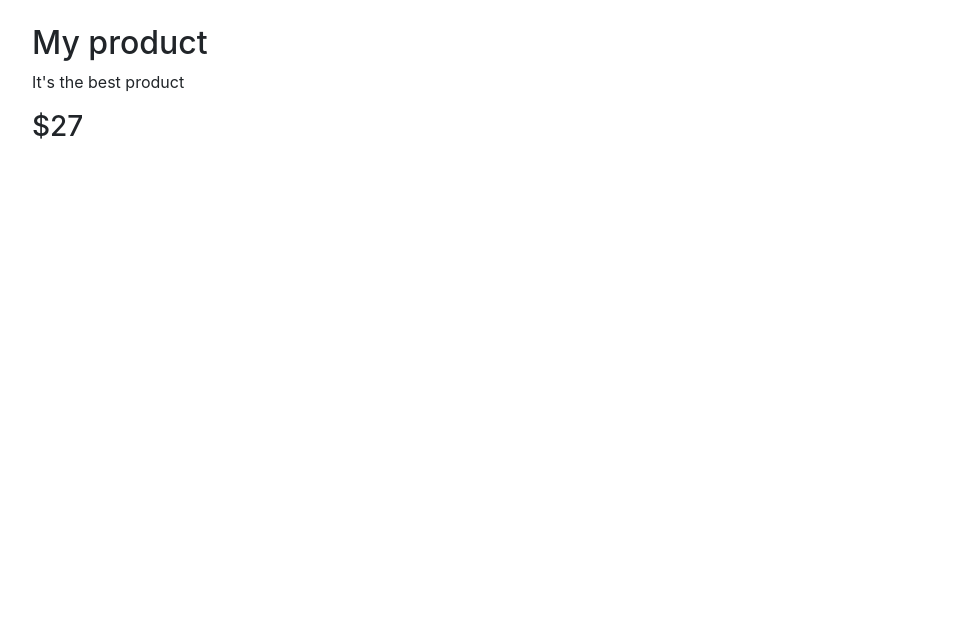
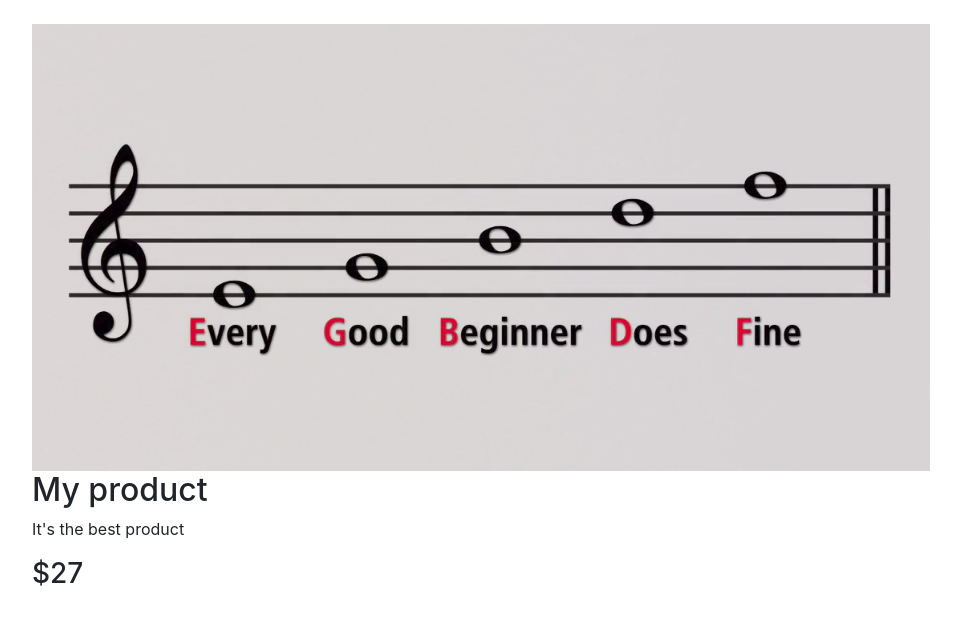
Before and after one commit to GhitaB/vue-js-exercises, a plain HTML site: page 02/index.html in a window 1280 px wide. Shown: the whole page, without its empty margins (53-1014 px from the left). Drawn offline with nearby package versions, Linux system fonts and the light colour scheme.

Commit message:
Binding data attributes.

```diff
--- a/02/index.html
+++ b/02/index.html
@@ -12,6 +12,10 @@
   </head>
   <body class="container mt-4">
     <div id="app">
+      <img class="img-fluid"
+           v-bind:src="image"
+           v-bind:alt="name" />
+
       <h2>{{name}}</h2>
       <p>{{description}}</p>
       <div class="h3">${{price}}</div>
```
Also changed, not shown: images/02.png (added), notes.txt.
